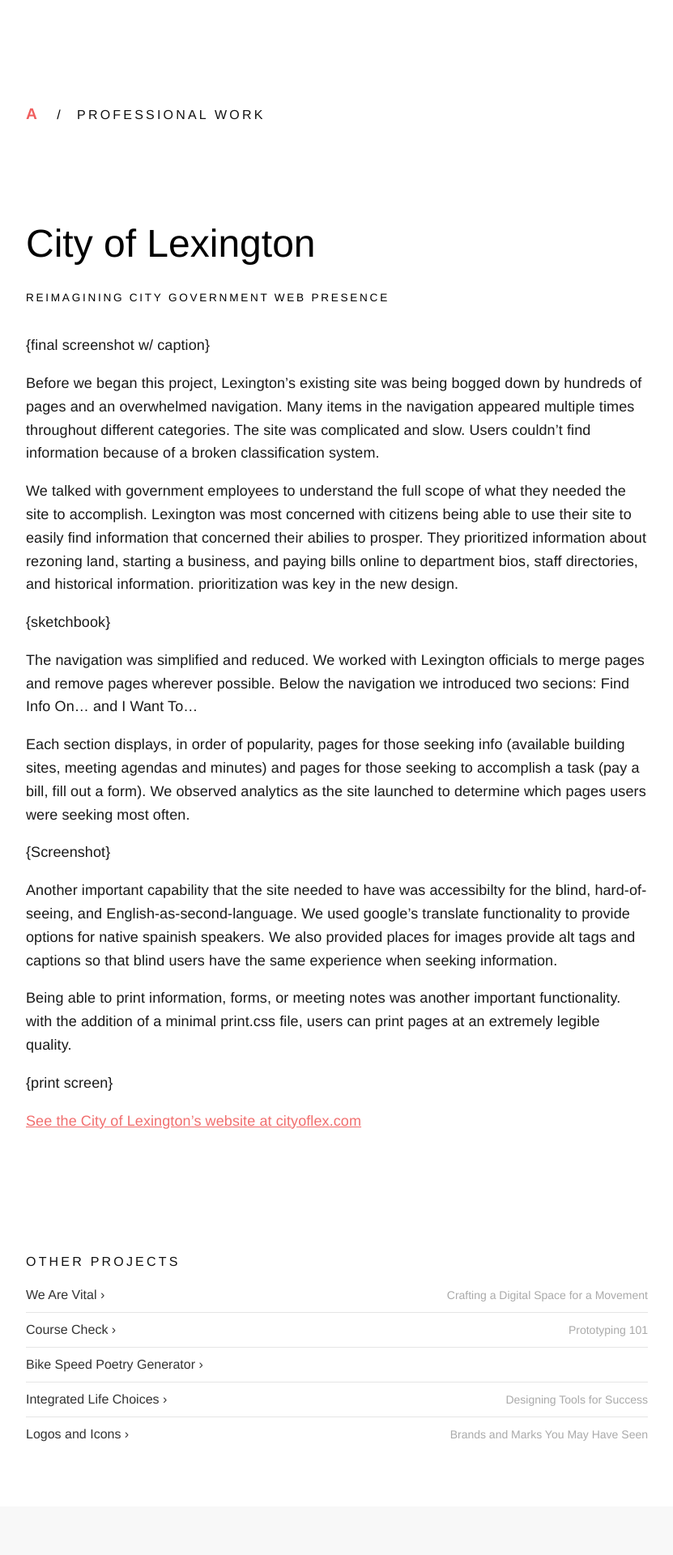
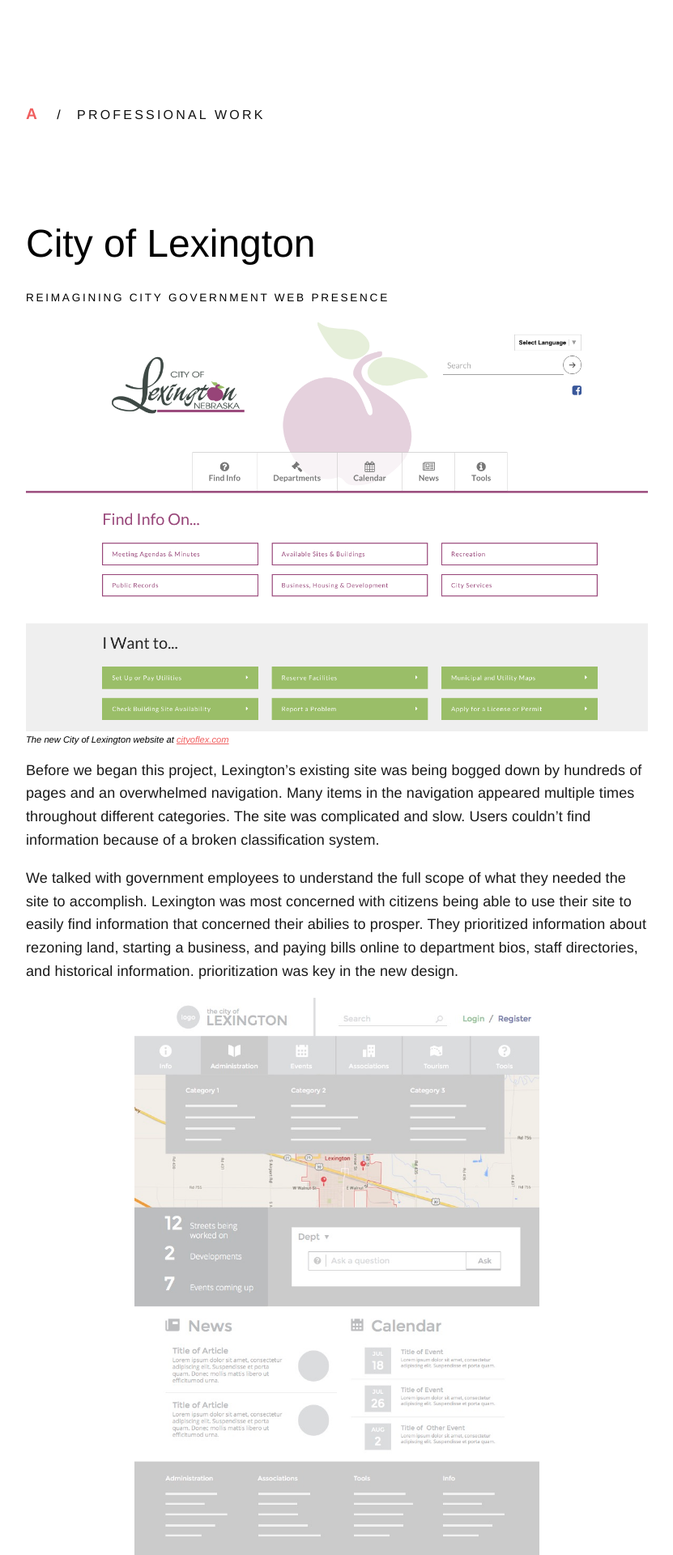
Before and after one commit to alexanderussell/collectively-made, a Jekyll site: the page built from work/_posts/2015-05-12-city-of-lexington.md, in a window 1280 px wide. Shown: the top 1920 px of the page at 81% size, without its empty margins (224-1055 px from the left). Built offline with Jekyll 4.4.1, drawn with Linux system fonts in a browser that asks for light colours; nearby versions of some CDN libraries.

Commit message:
more stuff

```diff
--- a/css/nkd.css
+++ b/css/nkd.css
@@ -723,7 +723,7 @@
 }
 
 figure img {
-  box-shadow: 0px 0px 5px rgba(0,0,0,0.2);
+/*  box-shadow: 0px 0px 5px rgba(0,0,0,0.2);*/
   width: 100%;
 }
 
@@ -818,16 +818,22 @@
   text-decoration: none !important;
 }
 .media-card>.content>.header {
-  font-size: 1.28571429em;
-  margin-top: -.21425em;
-  line-height: 1.2857em;
+  font-size: 2em;
+  margin-top: .2em;
+  line-height: 1.3em;
+  font-weight: 300;
 }
 .media-card>.content>.meta {
   clear: both;
-  color: rgba(0,0,0,.68);
+  font-size: 1.4em;
+  font-weight: 300;
+}
+.media-card>.content>.snip {
+  font-size: 1em;
 }
 .media-card>.content>a.link {
   position: absolute;
   bottom:10px;
   right:15px;
+  color: rgba(0,0,0,.48);
 }
--- a/now.html
+++ b/now.html
@@ -29,8 +29,8 @@
   <div class="content">
     <div class="header">{{ page.book-title }}</div>
     <div class="meta">{{ page.book-auth }}</div>
-    <p>{{ page.book-snip }}</p>
-    <a class="link" target="_blank" href="{{ page.book-link }}"><i class="fa fa-external-link fa-lg"></i></a>
+    <p class="snip">{{ page.book-snip }}</p>
+    <a class="link" target="_blank" href="{{ page.book-link }}">Link <i class="fa fa-external-link fa-lg"></i></a>
   </div>
 </div>
 
@@ -45,7 +45,7 @@
     <div class="header">{{ page.watch-title }}</div>
     <div class="meta">{{ page.watch-credit }}</div>
     <p>{{ page.watch-snip }}</p>
-    <a class="link" target="_blank" href="{{ page.watch-link }}"><i class="fa fa-external-link fa-lg"></i></a>
+    <a class="link" target="_blank" href="{{ page.watch-link }}">Link <i class="fa fa-external-link fa-lg"></i></a>
   </div>
 </div>
 
--- a/work/_posts/2015-05-12-city-of-lexington.md
+++ b/work/_posts/2015-05-12-city-of-lexington.md
@@ -8,24 +8,33 @@
 img:
 ---
 
-{final screenshot w/ caption}
+<figure>
+  <img src="/img/work/Lex-3.png" alt="City of Lexington Website">
+  <figcaption>The new City of Lexington website at <a href="http://cityoflex.com" target="_blank">cityoflex.com</a></figcaption>
+</figure>
 
 Before we began this project, Lexington's existing site was being bogged down by hundreds of pages and an overwhelmed navigation. Many items in the navigation appeared multiple times throughout different categories. The site was complicated and slow. Users couldn't find information because of a broken classification system.
 
 We talked with government employees to understand the full scope of what they needed the site to accomplish. Lexington was most concerned with citizens being able to use their site to easily find information that concerned their abilies to prosper. They prioritized information about rezoning land, starting a business, and paying bills online to department bios, staff directories, and historical information. prioritization was key in the new design.
 
-{sketchbook}
+<div class="center tc">
+<img style="max-width:500px;" src="/img/work/Lex-1.jpg" />
+</div>
 
 The navigation was simplified and reduced. We worked with Lexington officials to merge pages and remove pages wherever possible. Below the navigation we introduced two secions: Find Info On... and I Want To...
 
 Each section displays, in order of popularity, pages for those seeking info (available building sites, meeting agendas and minutes) and pages for those seeking to accomplish a task (pay a bill, fill out a form). We observed analytics as the site launched to determine which pages users were seeking most often.
 
-{Screenshot}
+<figure>
+<img src="/img/work/Lex-2.png" />
+</figure>
 
 Another important capability that the site needed to have was accessibilty for the blind, hard-of-seeing, and English-as-second-language. We used google's translate functionality to provide options for native spainish speakers. We also provided places for images provide alt tags and captions so that blind users have the same experience when seeking information.
 
 Being able to print information, forms, or meeting notes was another important functionality. with the addition of a minimal print.css file, users can print pages at an extremely legible quality.
 
-{print screen}
+<figure>
+<img src="/img/work/Lex-4.png" />
+</figure>
 
 <a href="http://cityoflex.com" target="_blank" >See the City of Lexington's website at cityoflex.com</a>
```
Also changed, not shown: work/_posts/2015-06-01-madebymarket.md (+1 -0 lines), img/work/Lex-1.jpg (added), img/work/Lex-2.png (added), img/work/Lex-3.png (added), img/work/Lex-4.png (added).
